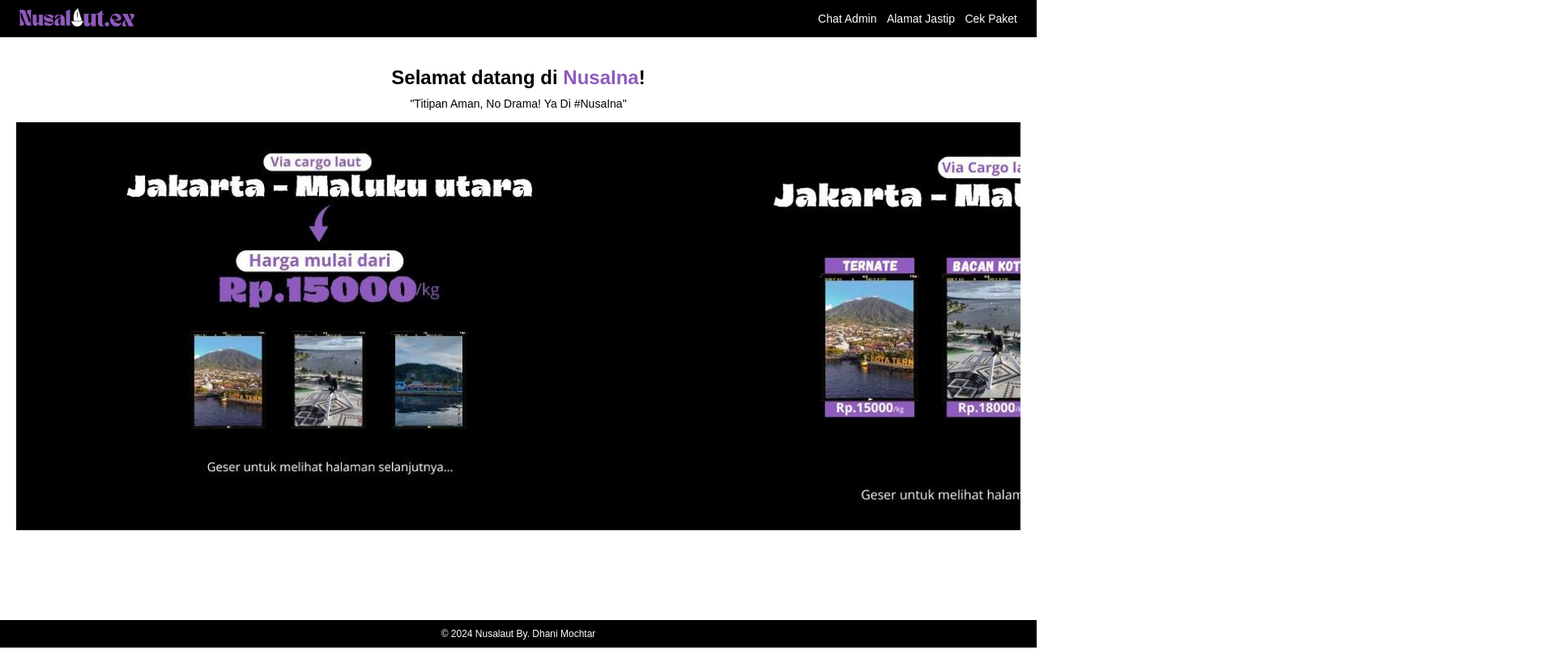
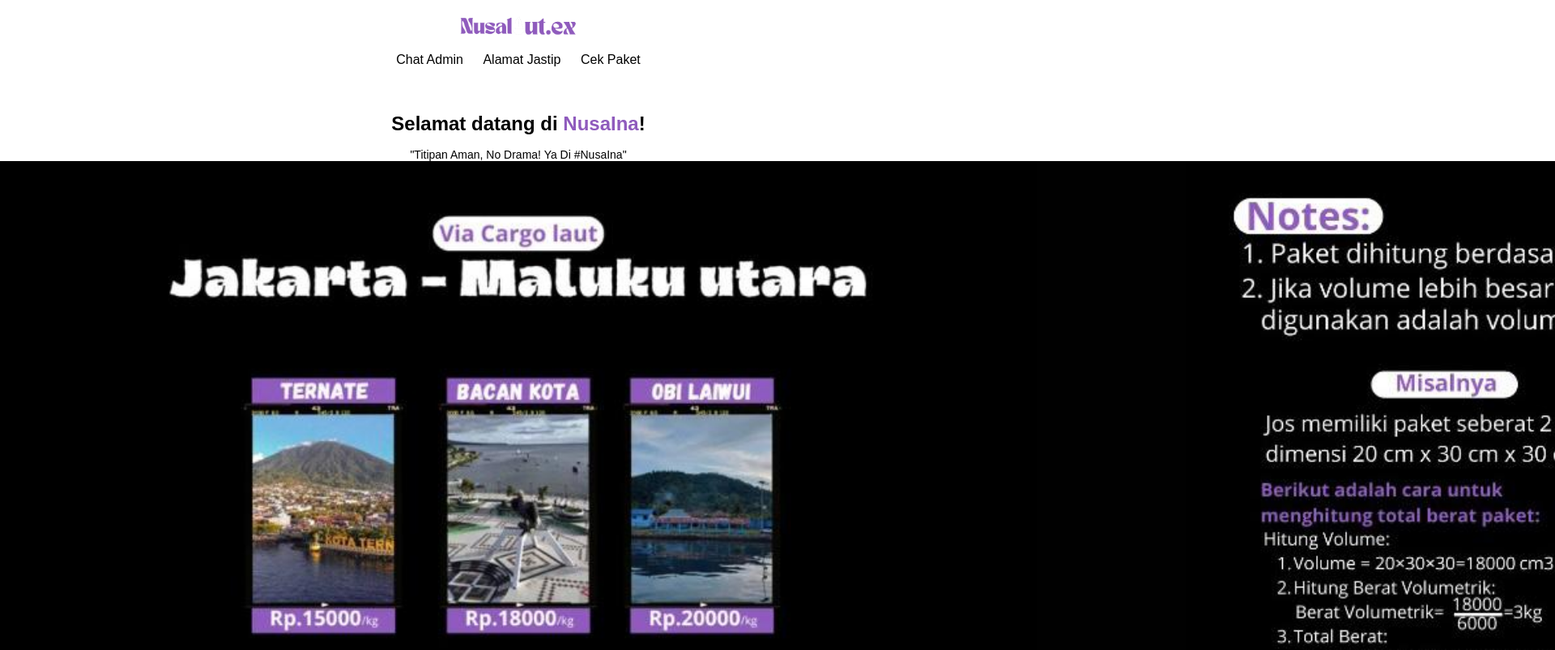
Before and after one commit to sagujastip/nl, a plain HTML site: page index.html in a window 1280 px wide. Shown: the top 803 px of the page at 81% size, 1920 px wide, since content can reach past the window. Drawn offline with Linux system fonts and the light colour scheme.

Commit message:
Update index.html

```diff
--- a/index.html
+++ b/index.html
@@ -9,119 +9,112 @@
             font-family: Arial, sans-serif;
             margin: 0;
             padding: 0;
-            background-color: #fff; /* Mengubah latar belakang halaman menjadi putih */
-            color: #000; /* Mengubah warna teks menjadi hitam agar kontras dengan latar belakang putih */
+            background-color: #fff; /* Background putih */
+            color: #000; /* Warna teks hitam */
             display: flex;
             flex-direction: column;
-            min-height: 100vh; /* Agar tinggi halaman minimal memenuhi layar */
+            align-items: center; /* Konten di tengah horizontal */
+            min-height: 100vh; /* Minimal tinggi layar penuh */
         }
 
-        /* Navbar */
-        .navbar {
-            display: flex;
-            justify-content: space-between; /* Membuat elemen navbar tersebar antara kiri dan kanan */
-            align-items: center; /* Vertikal center untuk logo dan teks */
-            padding: 10px 20px;
-            background-color: #000; /* Mengubah latar belakang navbar menjadi hitam */
+        /* Logo */
+        .logo-container {
+            text-align: center;
+            margin: 20px 0;
         }
 
-        .navbar a {
-            color: #fff; /* Mengubah warna teks navbar menjadi putih */
-            margin: 0 4px;
-            text-decoration: none;
-            font-size: 14px; /* Ukuran font lebih kecil */
+        .logo {
+            width: 150px;
+            height: auto;
         }
 
-        .navbar a:hover {
+        /* Link navigasi di bawah logo */
+        .nav-links {
+            margin-top: 15px;
+        }
+
+        .nav-links a {
+            color: #000; /* Warna teks hitam */
+            text-decoration: none;
+            font-size: 16px;
+            margin: 0 10px;
+        }
+
+        .nav-links a:hover {
             text-decoration: underline;
         }
 
-        .logo {
-            width: 150px; /* Ukuran logo lebih besar */
-            height: auto; /* Menjaga rasio gambar */
-        }
-
-        /* Content */
+        /* Konten utama */
         .content {
             text-align: center;
+            flex: 1; /* Membuat konten mengisi ruang vertikal */
             padding: 20px;
-            flex: 1; /* Menggunakan flex untuk membuat konten mengisi ruang yang tersedia */
         }
 
         .content h1 {
-            font-size: 24px; /* Ukuran font lebih kecil untuk h1 */
-            color: #000; /* Mengubah warna teks h1 menjadi hitam */
-            margin-bottom: 5px; /* Mengurangi jarak bawah pada h1 */
+            font-size: 24px;
+            color: #000;
         }
 
         .content h1 span {
-            color: #8f5bbd; /* Mengubah warna sebagian teks h1 menjadi warna ungu */
+            color: #8f5bbd; /* Warna ungu */
         }
 
         .tagline {
-            color: #000; /* Mengubah warna teks tagline menjadi hitam */
-            padding: 5px 10px;
-            display: inline-block;
-            margin-top: 0; /* Mengurangi margin atas pada tagline */
-            margin-bottom: 10px; /* Menambahkan sedikit jarak bawah untuk pemisahan */
-            font-size: 14px; /* Ukuran font lebih kecil untuk tagline */
+            font-size: 14px;
+            margin-top: 10px;
+            color: #000;
         }
 
-        /* Image Container */
+        /* Image slider */
         .image-container {
             position: relative;
-            width: 100%; /* Menjamin lebar container mengikuti ukuran layar */
-            overflow-x: scroll; /* Menambahkan scroll horizontal */
-            display: flex; /* Flexbox untuk menampilkan gambar berurutan */
-            scroll-snap-type: x mandatory; /* Memaksa scroll berhenti pada setiap gambar */
-            -webkit-overflow-scrolling: touch; /* Memberikan scroll yang halus di perangkat mobile */
+            width: 100%;
+            overflow-x: auto;
+            display: flex;
+            scroll-snap-type: x mandatory;
+            -webkit-overflow-scrolling: touch;
         }
 
         .image-container img {
-            width: 100vw; /* Setiap gambar mengambil 100% lebar layar */
-            height: auto; /* Menjaga rasio gambar agar tidak terdistorsi */
-            object-fit: cover; /* Memastikan gambar menutupi area tanpa terdistorsi */
-            scroll-snap-align: start; /* Memastikan setiap gambar berhenti pada awal ketika digeser */
+            width: 100vw;
+            height: auto;
+            object-fit: cover;
+            scroll-snap-align: start;
         }
 
         /* Footer */
         footer {
-            background-color: #000; /* Mengubah latar belakang footer menjadi hitam */
-            color: #fff; /* Teks footer menjadi putih */
+            background-color: #000;
+            color: #fff;
             text-align: center;
             padding: 10px 0;
-            font-size: 12px; /* Ukuran font lebih kecil untuk footer */
-            margin-top: auto; /* Agar footer berada di bawah konten */
+            font-size: 12px;
+            margin-top: auto;
         }
     </style>
 </head>
 <body>
 
-    <!-- Navbar with Logo -->
-    <div class="navbar">
-        <!-- Logo berada di kiri -->
+    <!-- Logo dan Link -->
+    <div class="logo-container">
         <img src="nusalaut.png" alt="Logo Nusa Ina" class="logo">
-
-        <!-- Menu items (pindah ke kanan) -->
-        <div>
+        <div class="nav-links">
             <a href="https://wa.me/6281244801294" target="_blank">Chat Admin</a>
             <a href="Daftaralamat.html">Alamat Jastip</a>
             <a href="cekpaket.html">Cek Paket</a>
         </div>
     </div>
 
-    <!-- Content -->
+    <!-- Konten Utama -->
     <div class="content">
         <h1>Selamat datang di <span>NusaIna</span>!</h1>
         <div class="tagline">"Titipan Aman, No Drama! Ya Di #NusaIna"</div>
 
-        <!-- Image Container with Horizontal Scroll -->
+        <!-- Slider Gambar -->
         <div class="image-container">
-            <!-- Gambar pertama -->
             <img src="nusasatu.jpg" alt="Kota Ternate">
-            <!-- Gambar kedua -->
             <img src="nusadua.jpg" alt="Bacan">
-            <!-- Gambar ketiga -->
             <img src="nusatiga.jpg" alt="Obi">
         </div>
     </div>
```
